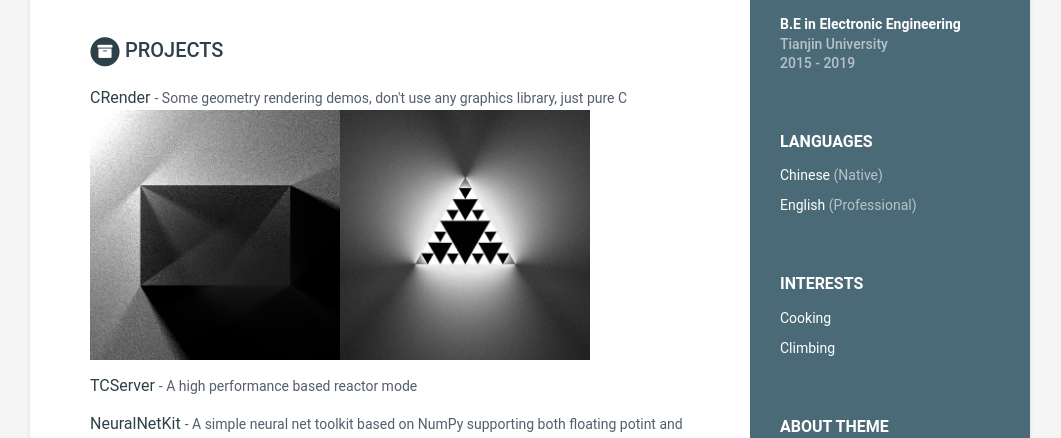
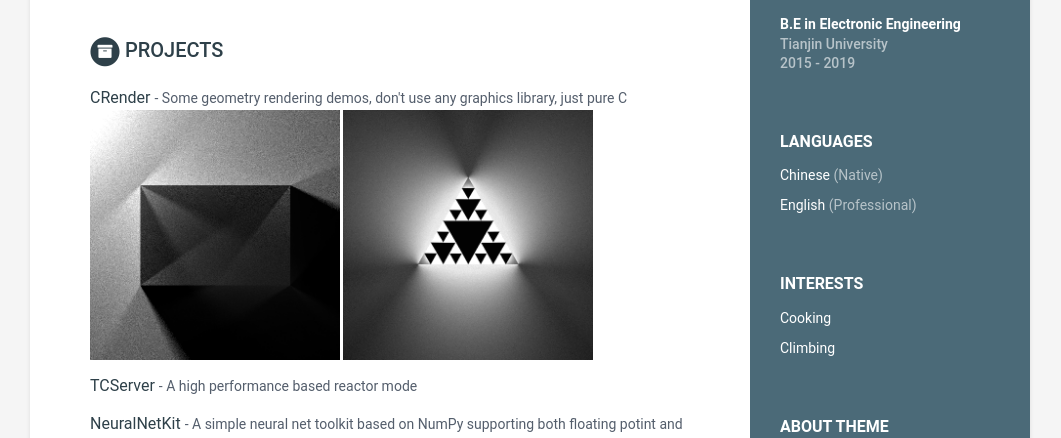
Before and after one commit to jeffzjzhang/zjzhangd.github.io, a Jekyll site: the page built from index.html, in a window 1280 px wide. Shown: the part 545-983 px from the top of the page, without its empty margins (110-1171 px from the left). Built offline with Jekyll 4.4.1, drawn with Linux system fonts in a browser that asks for light colours.

Commit message:
test images

```diff
--- a/_includes/projects.html
+++ b/_includes/projects.html
@@ -32,12 +32,12 @@
       {% endif %}
 
       {% if project.demos %}
-      <table><tr>
+      <!-- <table><tr> -->
         {% for demo in project.demos %}
-          <td><img src="{{ site.baseurl }}/assets/images/{{ demo.img }}" width="250" height="250" alt="project picture"></td>
+          <img src="{{ site.baseurl }}/assets/images/{{ demo.img }}" width="250" height="250" alt="project picture">
         {% endfor %}
         <!-- <td><img src=pic2.jpg border=0></td> -->
-      </tr></table>
+      <!-- </tr></table> -->
       {% endif %}
 
     </div><!--//item-->
```
